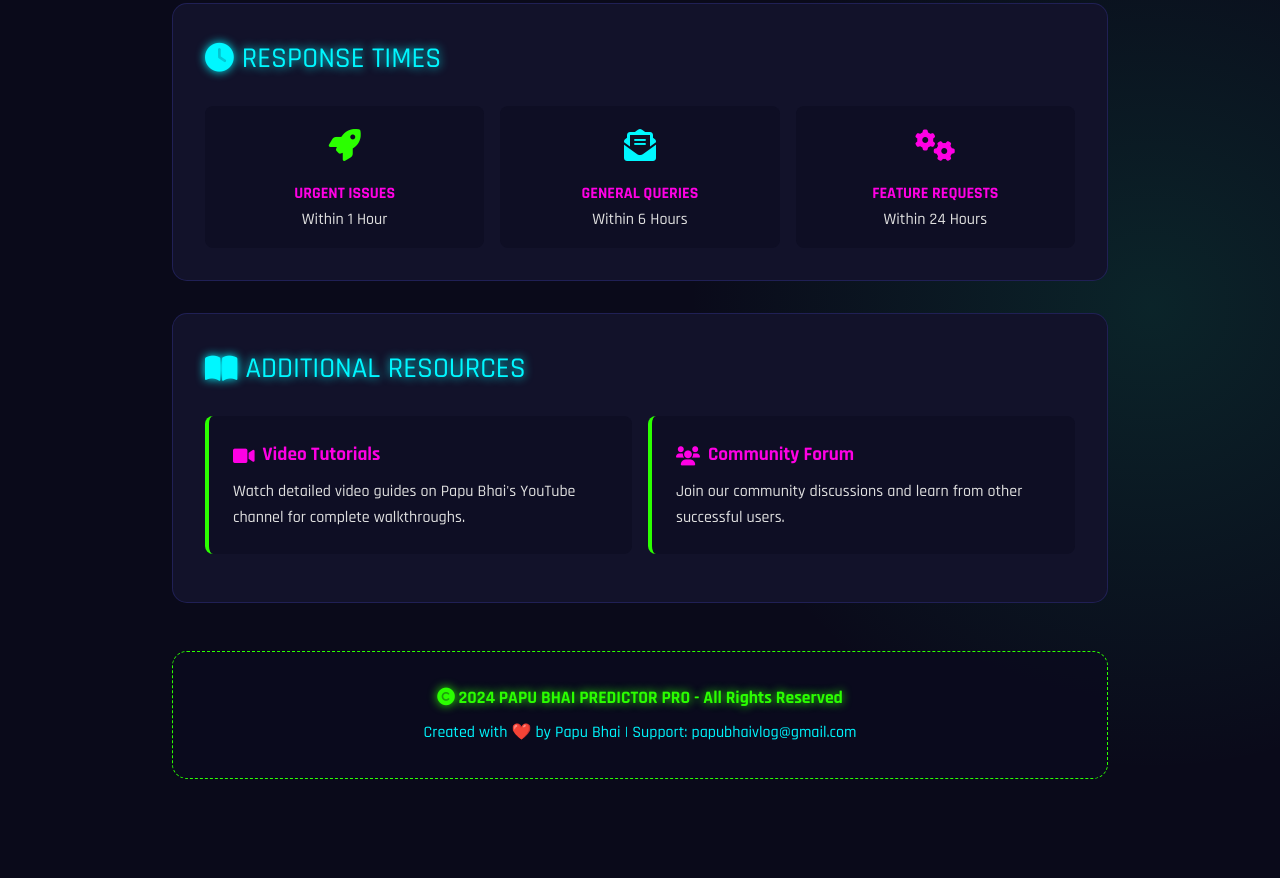
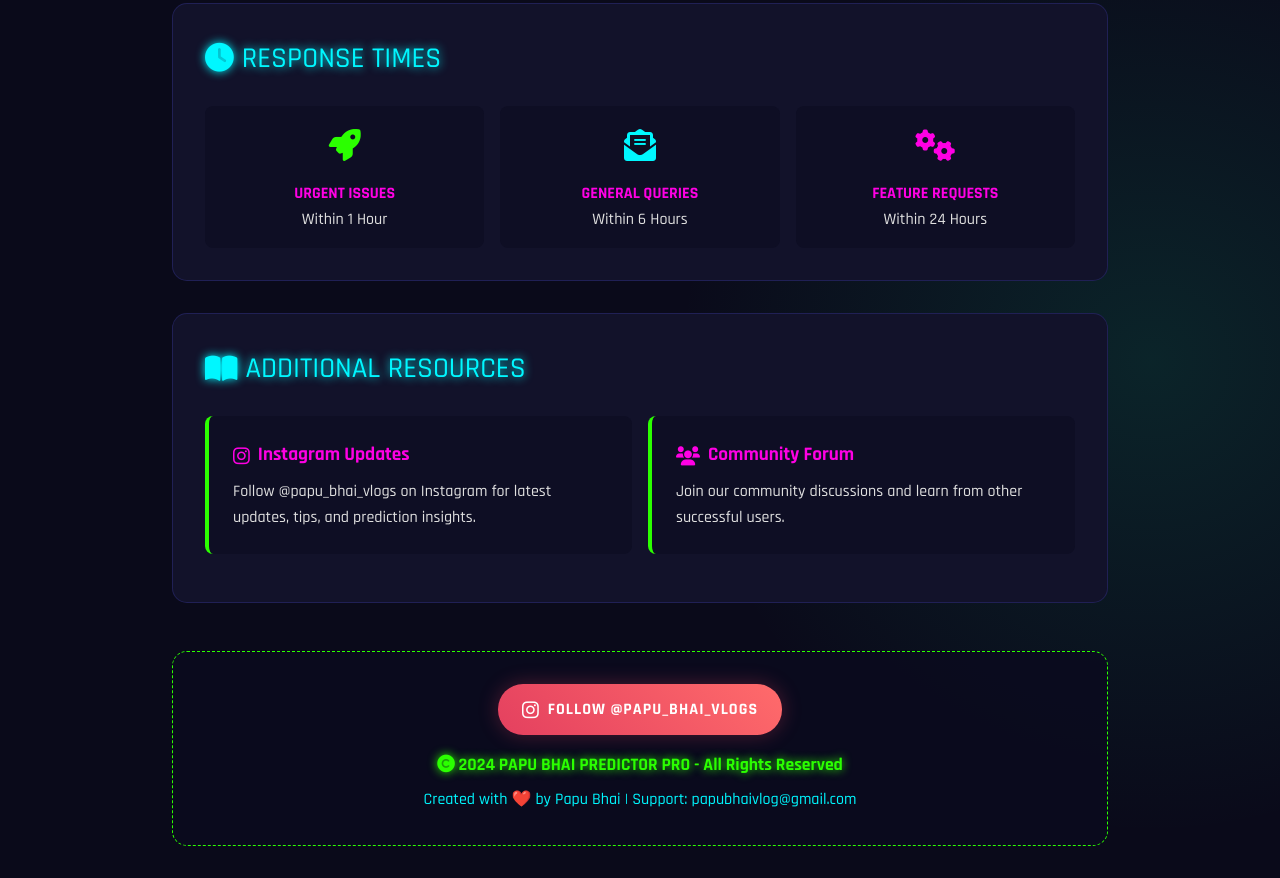
Before and after one commit to papubhaiii/predictorpro, a plain HTML site: page help.html in a window 1280 px wide. Shown: the part 1708-2586 px from the top of the page. Before the commit the page ends 2519 px from the top, so only its background shows below. Drawn offline with Linux system fonts and the light colour scheme.

Commit message:
Update help.html

```diff
--- a/help.html
+++ b/help.html
@@ -310,6 +310,35 @@
             text-shadow: var(--text-glow);
         }
 
+        /* Social Media Button */
+        .social-btn {
+            display: inline-flex;
+            align-items: center;
+            gap: 0.5rem;
+            background: linear-gradient(45deg, #E4405F, #FF6B6B);
+            color: white;
+            text-decoration: none;
+            padding: 0.8rem 1.5rem;
+            border-radius: 25px;
+            font-weight: bold;
+            font-size: 1rem;
+            transition: all 0.3s ease;
+            box-shadow: 0 0 20px rgba(228, 64, 95, 0.3);
+            font-family: 'Rajdhani', sans-serif;
+            text-transform: uppercase;
+            letter-spacing: 1px;
+        }
+
+        .social-btn:hover {
+            transform: translateY(-3px);
+            box-shadow: 0 0 30px rgba(228, 64, 95, 0.6);
+            background: linear-gradient(45deg, #FF6B6B, #E4405F);
+        }
+
+        .social-btn i {
+            font-size: 1.2rem;
+        }
+
         /* Animations */
         @keyframes pulse {
             0% { transform: scale(1); opacity: 1; }
@@ -511,10 +540,10 @@
             <div style="display: grid; grid-template-columns: repeat(auto-fit, minmax(250px, 1fr)); gap: 1rem;">
                 <div class="support-item">
                     <div class="support-item-title">
-                        <i class="fas fa-video"></i> Video Tutorials
+                        <i class="fab fa-instagram"></i> Instagram Updates
                     </div>
                     <div class="support-item-desc">
-                        Watch detailed video guides on Papu Bhai's YouTube channel for complete walkthroughs.
+                        Follow @papu_bhai_vlogs on Instagram for latest updates, tips, and prediction insights.
                     </div>
                 </div>
 
@@ -531,6 +560,11 @@
 
         <!-- Footer -->
         <div class="footer">
+            <div class="social-links" style="margin-bottom: 1rem;">
+                <a href="https://www.instagram.com/papu_bhai_vlogs?igsh=ZWNtdjJzZWJ2ZWh0" target="_blank" class="social-btn">
+                    <i class="fab fa-instagram"></i> Follow @papu_bhai_vlogs
+                </a>
+            </div>
             <div class="copyright">
                 <i class="fas fa-copyright"></i> 2024 PAPU BHAI PREDICTOR PRO - All Rights Reserved
             </div>
```
